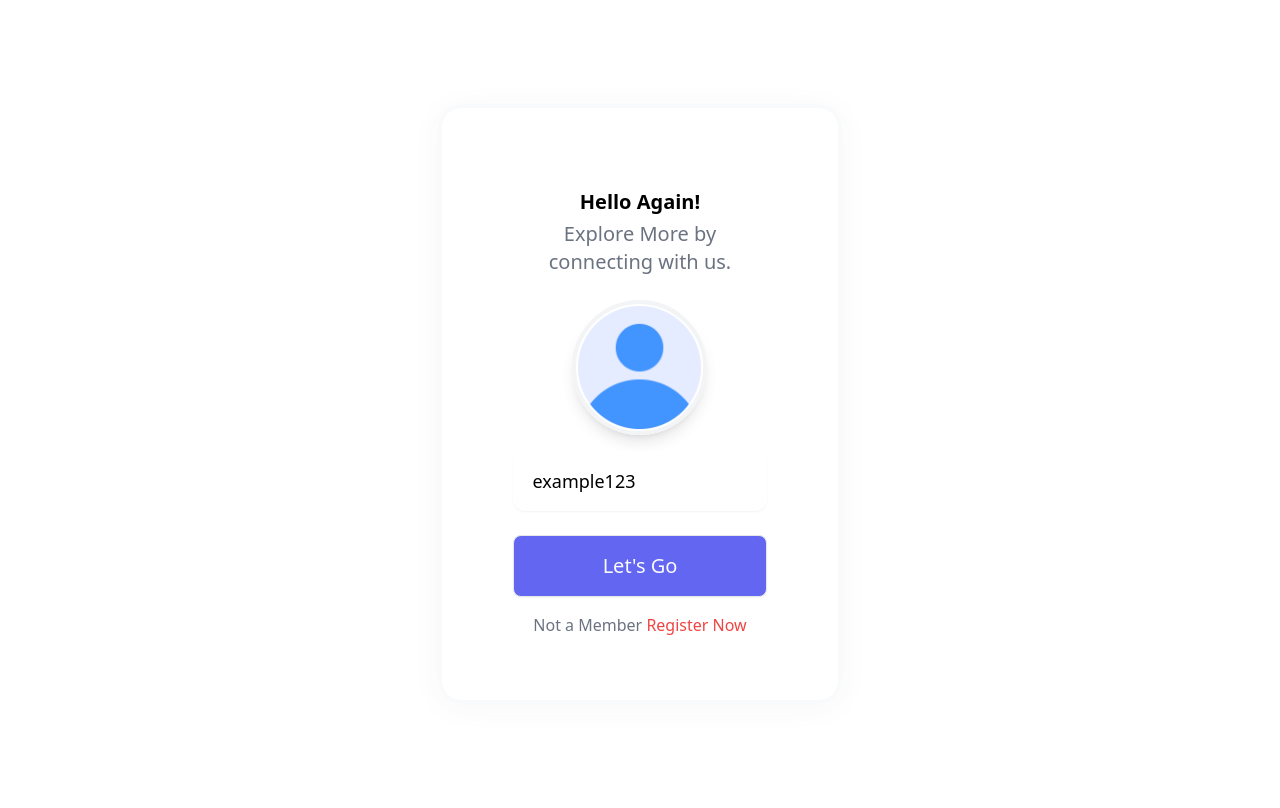
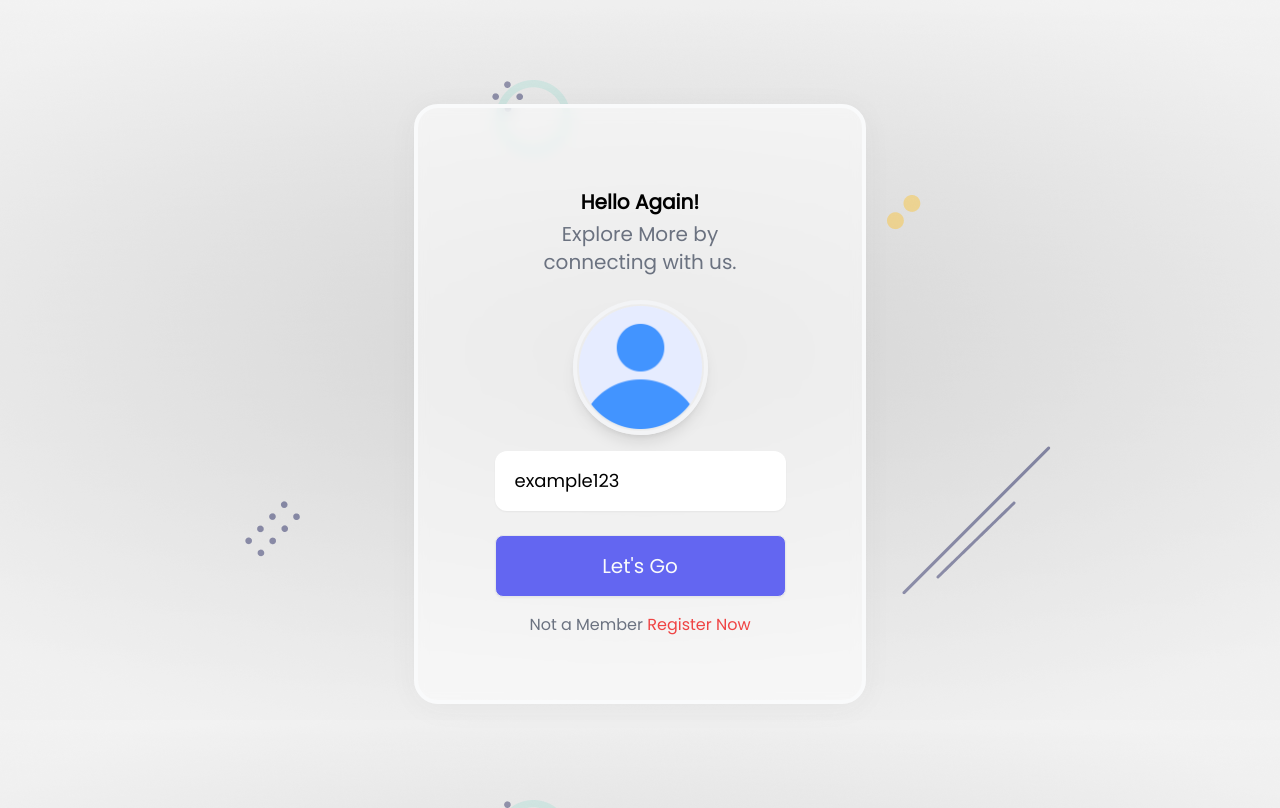
Before and after one commit to AworThales/user-otp_verification-reset_passward, a React (Create React App) app in the folder client/: page / in a window 1280 px wide. Built offline with nearby package versions, Linux system fonts and the light colour scheme.

Commit message:
Update google font

```diff
--- a/client/src/index.css
+++ b/client/src/index.css
@@ -1,3 +1,13 @@
+@import url('https://fonts.googleapis.com/css2?family=Poppins&display=swap');
 @tailwind base;
 @tailwind components;
 @tailwind utilities;
+
+* > * {
+    font-family: 'Poppins', sans-serif;
+}
+
+body {
+    background: #dcdce6;
+    background-image: url('./images/Background.png');
+}
```
